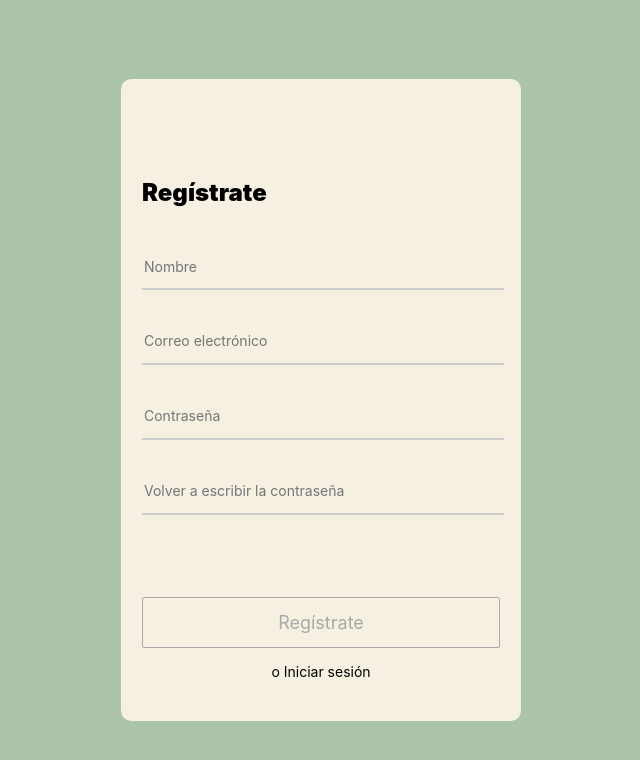
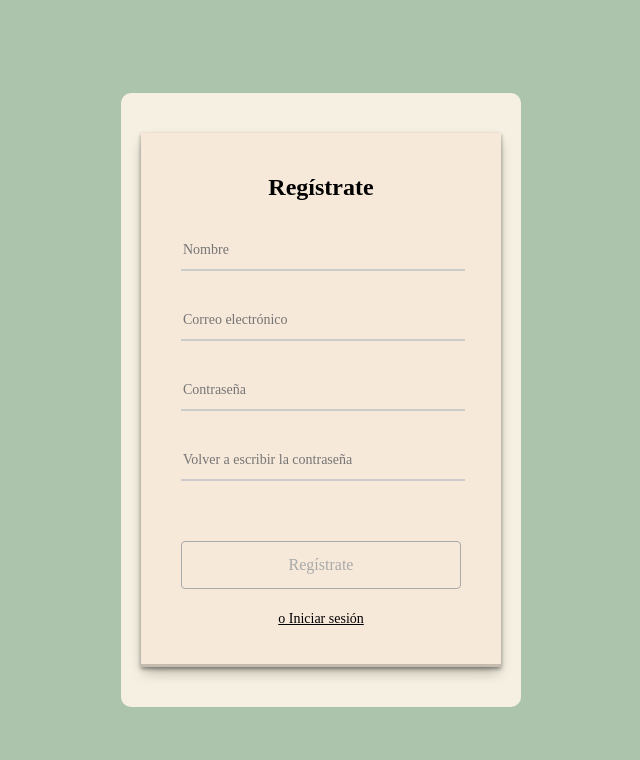
Before and after one commit to victoriamunozrobles-bot/book-tracker-frontend, a React (Vite) app in the folder book-tracker-frontend/: page /signup in a window 1280 px wide. Shown: the top 760 px of the page, without its empty margins (319-959 px from the left). Built offline with nearby package versions, Linux system fonts and the light colour scheme; no server answers.

Commit message:
Feat: mejora el diseño de los componentes Login y Register; actualiza estilos y corrige alineaciones para mayor coherencia visual.

```diff
--- a/book-tracker-frontend/src/components/Login/login.css
+++ b/book-tracker-frontend/src/components/Login/login.css
@@ -1,21 +1,27 @@
 .login {
   display: flex;
   flex-direction: column;
-  align-items: center;
   width: 100%;
-  max-width: 358px;
+  max-width: 400px;
   margin: 0 auto;
-  padding-top: 60px;
+
+  background-color: #f7e9da;
+  padding: 40px;
+  box-shadow:
+    rgba(0, 0, 0, 0.4) 0px 2px 4px,
+    rgba(0, 0, 0, 0.3) 0px 7px 13px -3px,
+    rgba(0, 0, 0, 0.2) 0px -3px 0px inset;
+  box-sizing: border-box;
 }
 
 .login__title {
-  font-family: "Inter", Arial, sans-serif;
+  font-family: inherit;
   font-weight: 900;
   font-size: 24px;
   line-height: 1.2;
   color: #000000;
-  margin: 0 0 50px 0;
-  align-self: flex-start;
+  margin: 0 0 40px 0;
+  text-align: center;
 }
 
 .login__form {
@@ -30,11 +36,11 @@
   border-bottom: 2px solid #cccccc;
   background-color: transparent;
   color: #000000;
-  font-family: "Inter", Arial, sans-serif;
+  font-family: inherit;
   font-size: 14px;
   line-height: 1.2;
-  padding-bottom: 13px;
-  margin-bottom: 10px;
+  padding-bottom: 10px;
+  margin-bottom: 5px;
   outline: none;
   transition: border-bottom-color 0.3s;
 }
@@ -44,17 +50,25 @@
 }
 
 .login__error {
-  font-family: "Inter", Arial, sans-serif;
+  font-family: inherit;
   font-size: 12px;
   color: #ff0000;
   min-height: 20px;
-  margin-bottom: 12px;
+  margin-bottom: 15px;
 }
 
 .login__error_api {
   text-align: center;
+  margin-top: 10px;
+  margin-bottom: 20px;
+}
+
+.form__actions {
+  display: flex;
+  flex-direction: column;
+  align-items: center;
   margin-top: 20px;
-  margin-bottom: 10px;
+  width: 100%;
 }
 
 .login_form__button {
@@ -62,16 +76,14 @@
   background-color: #000000;
   color: #ffffff;
   border: none;
-  border-radius: 2px;
-  font-family: "Inter", Arial, sans-serif;
-  font-weight: 400;
-  font-size: 18px;
-  line-height: 1.2;
+  border-radius: 4px;
+  font-family: inherit;
+  font-weight: 500;
+  font-size: 16px;
   padding: 14px 0;
   cursor: pointer;
   transition: opacity 0.3s;
-  margin-bottom: 15px;
-  margin-top: 20px; /* Un poco de espacio extra arriba del botón */
+  margin-bottom: 20px;
 }
 
 .login_form__button:hover {
@@ -94,11 +106,11 @@
 }
 
 .login__signup_link {
-  font-family: "Inter", Arial, sans-serif;
+  font-family: inherit;
   font-size: 14px;
   line-height: 1.2;
   color: #000000;
-  text-decoration: none;
+  text-decoration: underline;
   transition: opacity 0.3s;
 }
 
@@ -108,14 +120,11 @@
 
 @media screen and (max-width: 600px) {
   .login {
-    max-width: 260px;
-    padding-top: 40px;
+    padding: 30px 20px;
   }
 
   .login__title {
     font-size: 20px;
-    text-align: center;
-    align-self: center;
-    margin-bottom: 40px;
+    margin-bottom: 30px;
   }
 }
--- a/book-tracker-frontend/src/components/Register/register.css
+++ b/book-tracker-frontend/src/components/Register/register.css
@@ -1,21 +1,27 @@
 .register {
   display: flex;
   flex-direction: column;
-  align-items: center;
   width: 100%;
-  max-width: 358px;
+  max-width: 400px;
   margin: 0 auto;
-  padding-top: 60px;
+
+  background-color: #f7e9da;
+  padding: 40px;
+  box-shadow:
+    rgba(0, 0, 0, 0.4) 0px 2px 4px,
+    rgba(0, 0, 0, 0.3) 0px 7px 13px -3px,
+    rgba(0, 0, 0, 0.2) 0px -3px 0px inset;
+  box-sizing: border-box;
 }
 
 .register__title {
-  font-family: "Inter", Arial, sans-serif;
+  font-family: inherit;
   font-weight: 900;
   font-size: 24px;
   line-height: 1.2;
   color: #000000;
-  margin: 0 0 50px 0;
-  align-self: flex-start;
+  margin: 0 0 40px 0;
+  text-align: center;
 }
 
 .register__form {
@@ -30,11 +36,11 @@
   border-bottom: 2px solid #cccccc;
   background-color: transparent;
   color: #000000;
-  font-family: "Inter", Arial, sans-serif;
+  font-family: inherit;
   font-size: 14px;
   line-height: 1.2;
-  padding-bottom: 13px;
-  margin-bottom: 10px;
+  padding-bottom: 10px;
+  margin-bottom: 5px;
   outline: none;
   transition: border-bottom-color 0.3s;
 }
@@ -44,24 +50,24 @@
 }
 
 .register__error {
-  font-family: "Inter", Arial, sans-serif;
+  font-family: inherit;
   font-size: 12px;
   color: #ff0000;
   min-height: 20px;
-  margin-bottom: 12px;
+  margin-bottom: 15px;
 }
 
 .register__error_api {
   text-align: center;
-  margin-top: 20px;
-  margin-bottom: 10px;
+  margin-top: 10px;
+  margin-bottom: 20px;
 }
 
 .form__actions {
   display: flex;
   flex-direction: column;
   align-items: center;
-  margin-top: 40px;
+  margin-top: 20px;
   width: 100%;
 }
 
@@ -70,15 +76,14 @@
   background-color: #000000;
   color: #ffffff;
   border: none;
-  border-radius: 2px;
-  font-family: "Inter", Arial, sans-serif;
-  font-weight: 400;
-  font-size: 18px;
-  line-height: 1.2;
+  border-radius: 4px;
+  font-family: inherit;
+  font-weight: 500;
+  font-size: 16px;
   padding: 14px 0;
   cursor: pointer;
   transition: opacity 0.3s;
-  margin-bottom: 15px;
+  margin-bottom: 20px;
 }
 
 .register_form__button:hover {
@@ -101,11 +106,11 @@
 }
 
 .register__signup_link {
-  font-family: "Inter", Arial, sans-serif;
+  font-family: inherit;
   font-size: 14px;
   line-height: 1.2;
   color: #000000;
-  text-decoration: none;
+  text-decoration: underline;
   transition: opacity 0.3s;
 }
 
@@ -115,14 +120,11 @@
 
 @media screen and (max-width: 600px) {
   .register {
-    max-width: 260px;
-    padding-top: 40px;
+    padding: 30px 20px;
   }
 
   .register__title {
     font-size: 20px;
-    text-align: center;
-    align-self: center;
-    margin-bottom: 40px;
+    margin-bottom: 30px;
   }
 }
```
